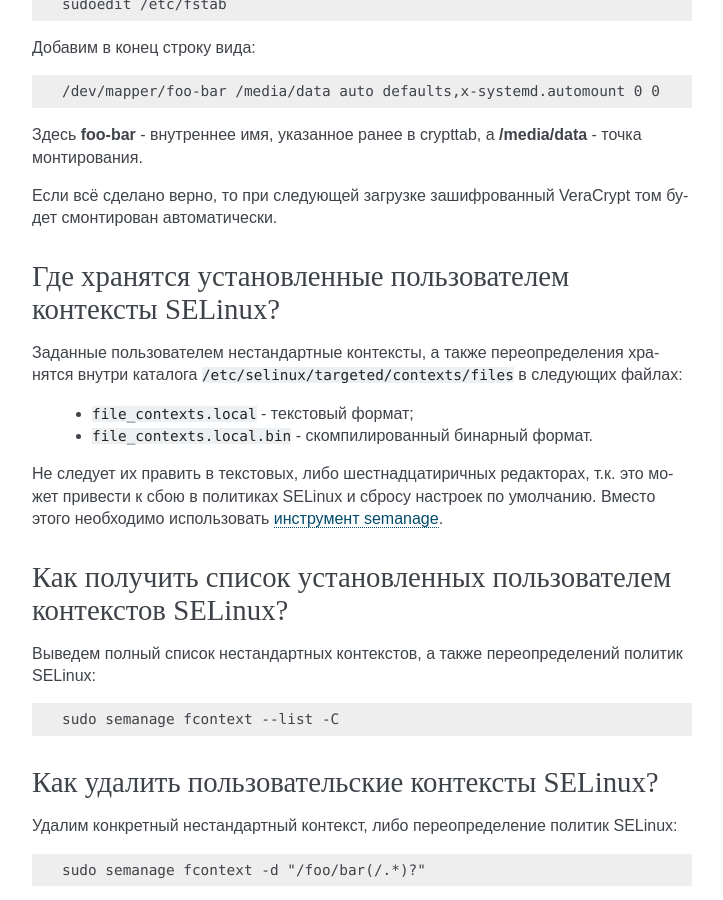
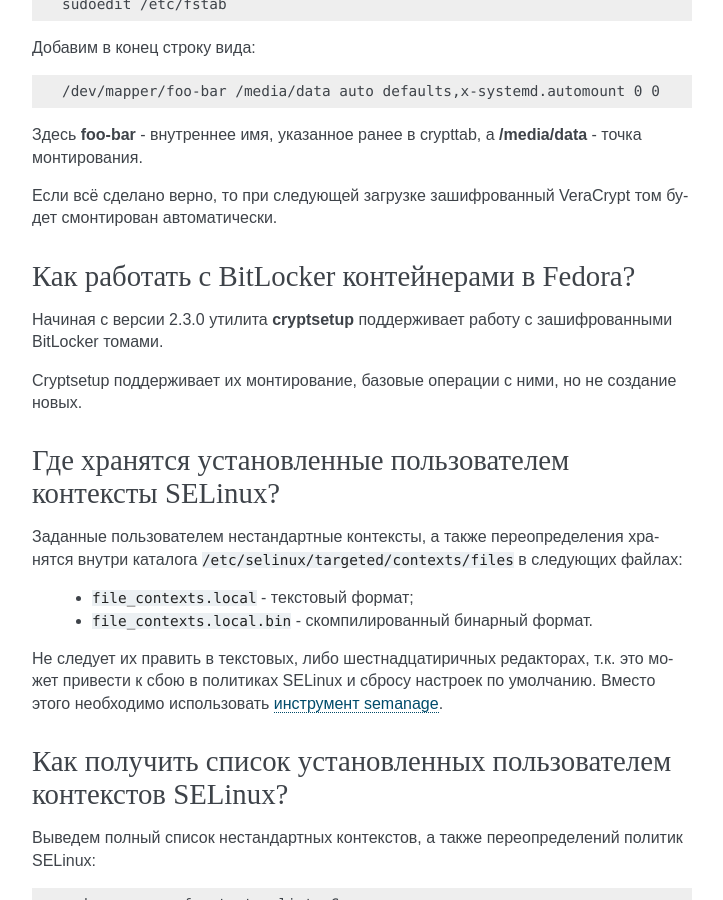
Before and after one commit to RussianFedora/FAQ, a Sphinx documentation site: the page built from source/security.rst, in a window 1280 px wide and 900 px high, scrolled down 27683 px. Shown: the whole window, without its empty margins (388-1111 px from the left). Built offline with Sphinx 7.4.7, drawn with Linux system fonts in a browser that asks for light colours; some of the changed text lies outside the part shown.

Commit message:
Added question about using BitLocker volumes on Fedora.

```diff
--- a/source/security.rst
+++ b/source/security.rst
@@ -1592,6 +1592,16 @@
 
 Если всё сделано верно, то при следующей загрузке зашифрованный VeraCrypt том будет смонтирован автоматически.
 
+.. index:: encryption, cryptsetup, bitlocker
+.. _bitlocker-fedora:
+
+Как работать с BitLocker контейнерами в Fedora?
+===================================================
+
+Начиная с версии 2.3.0 утилита **cryptsetup** поддерживает работу с зашифрованными BitLocker томами.
+
+Cryptsetup поддерживает их монтирование, базовые операции с ними, но не создание новых.
+
 .. index:: selinux, context, storage
 .. _selinux-local-storage:
 
```
